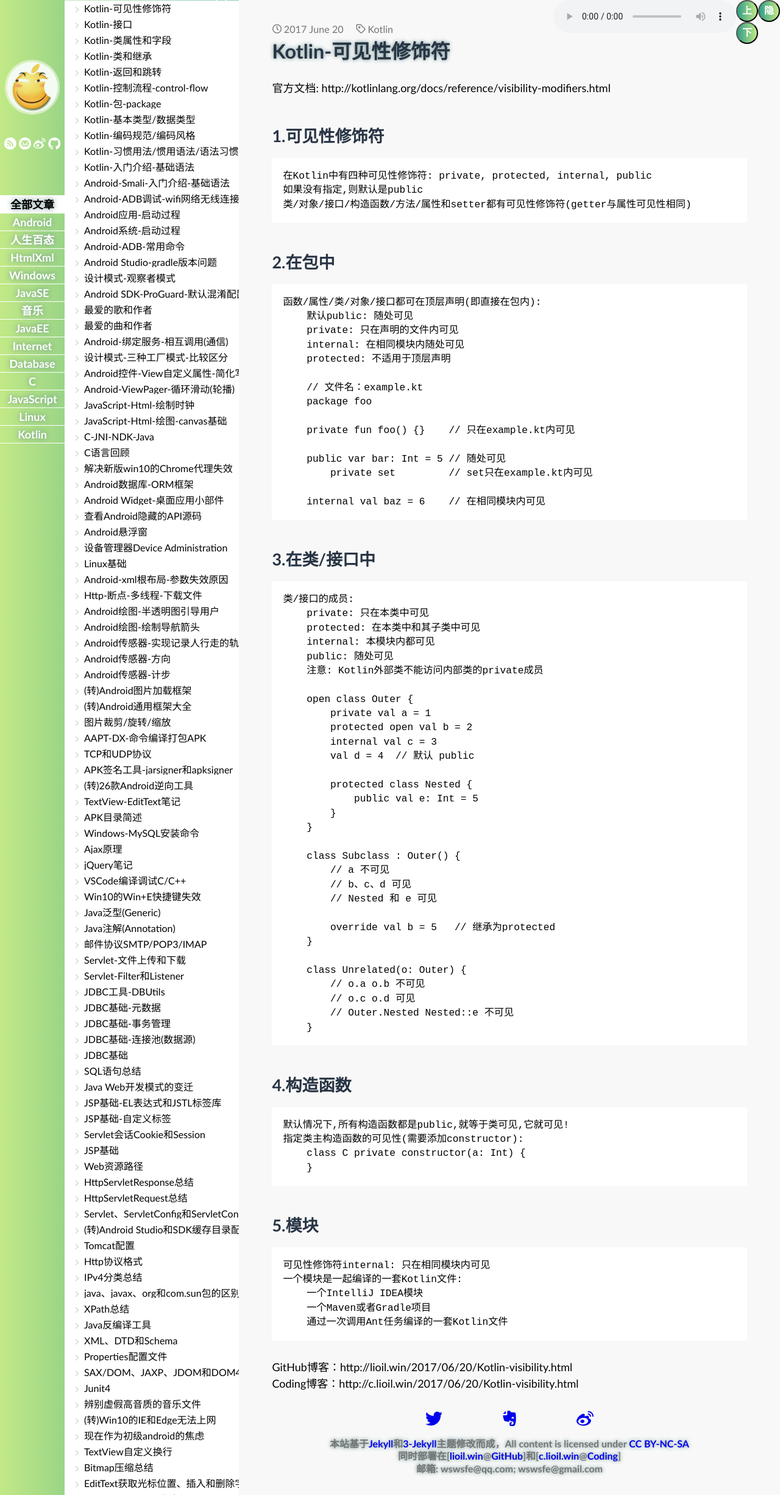
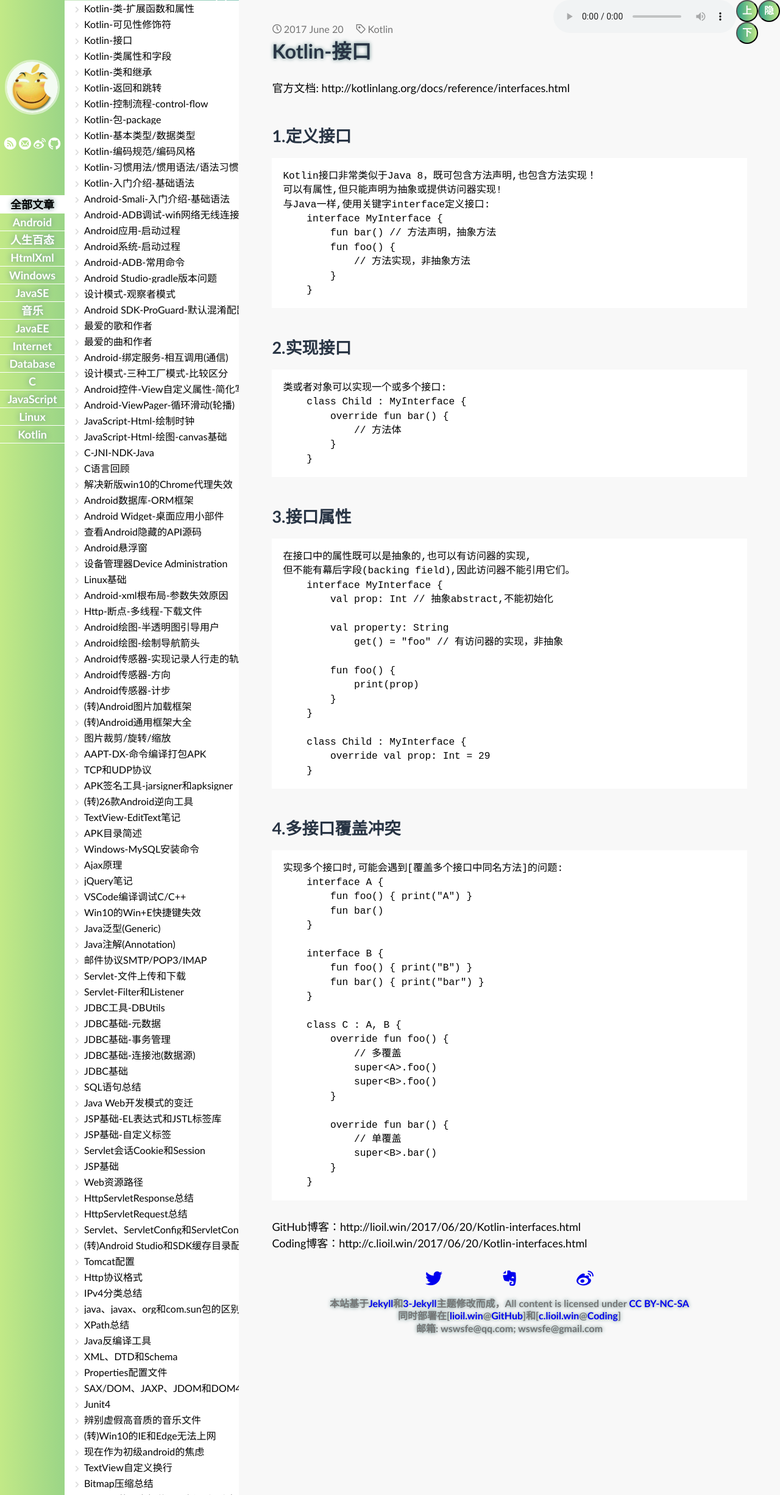
Before and after one commit to lioilwin/lioilwin.github.io, a Jekyll site: the page built from _posts/2017-06-20-Kotlin-interfaces.md, in a window 1280 px wide. Shown: the whole page at 61% size. Built offline with Jekyll 4.4.1, drawn with Linux system fonts in a browser that asks for light colours; some web fonts are replaced; comment, search, counter and statistics services are not loaded.

Commit message:
添加文章

```diff
--- a/_posts/2017-06-20-Kotlin-interfaces.md
+++ b/_posts/2017-06-20-Kotlin-interfaces.md
@@ -1,79 +1,71 @@
 ---
 layout: post
-title: Kotlin-可见性修饰符
+title: Kotlin-接口
 tags: Kotlin
 ---
-官方文档: http://kotlinlang.org/docs/reference/visibility-modifiers.html
+官方文档: http://kotlinlang.org/docs/reference/interfaces.html
 
-## 1.可见性修饰符
-    在Kotlin中有四种可见性修饰符: private, protected, internal, public
-    如果没有指定,则默认是public
-    类/对象/接口/构造函数/方法/属性和setter都有可见性修饰符(getter与属性可见性相同)
-
-## 2.在包中
-    函数/属性/类/对象/接口都可在顶层声明(即直接在包内):
-        默认public: 随处可见
-        private: 只在声明的文件内可见
-        internal: 在相同模块内随处可见
-        protected: 不适用于顶层声明
-
-        // 文件名：example.kt
-        package foo
-
-        private fun foo() {}    // 只在example.kt内可见
-
-        public var bar: Int = 5 // 随处可见
-            private set         // set只在example.kt内可见
-
-        internal val baz = 6    // 在相同模块内可见
-
-
-
-## 3.在类/接口中
-    类/接口的成员:
-        private: 只在本类中可见
-        protected: 在本类中和其子类中可见
-        internal: 本模块内都可见
-        public: 随处可见
-        注意: Kotlin外部类不能访问内部类的private成员
-
-        open class Outer {
-            private val a = 1
-            protected open val b = 2
-            internal val c = 3
-            val d = 4  // 默认 public
-
-            protected class Nested {
-                public val e: Int = 5
+## 1.定义接口
+    Kotlin接口非常类似于Java 8，既可包含方法声明,也包含方法实现！
+    可以有属性,但只能声明为抽象或提供访问器实现!
+    与Java一样,使用关键字interface定义接口:
+        interface MyInterface {
+            fun bar() // 方法声明，抽象方法
+            fun foo() {
+                // 方法实现，非抽象方法
             }
         }
 
-        class Subclass : Outer() {
-            // a 不可见
-            // b、c、d 可见
-            // Nested 和 e 可见
-
-            override val b = 5   // 继承为protected
+## 2.实现接口
+    类或者对象可以实现一个或多个接口:
+        class Child : MyInterface {
+            override fun bar() {
+                // 方法体
+            }
         }
 
-        class Unrelated(o: Outer) {
-            // o.a o.b 不可见
-            // o.c o.d 可见
-            // Outer.Nested Nested::e 不可见
+## 3.接口属性
+    在接口中的属性既可以是抽象的,也可以有访问器的实现,
+    但不能有幕后字段(backing field),因此访问器不能引用它们。
+        interface MyInterface {
+            val prop: Int // 抽象abstract,不能初始化
+
+            val property: String
+                get() = "foo" // 有访问器的实现，非抽象
+
+            fun foo() {
+                print(prop)
+            }
         }
 
-## 4.构造函数
-    默认情况下,所有构造函数都是public,就等于类可见,它就可见!
-    指定类主构造函数的可见性(需要添加constructor):
-        class C private constructor(a: Int) {
+        class Child : MyInterface {
+            override val prop: Int = 29
         }
 
-## 5.模块
-    可见性修饰符internal: 只在相同模块内可见
-    一个模块是一起编译的一套Kotlin文件:
-        一个IntelliJ IDEA模块
-        一个Maven或者Gradle项目
-        通过一次调用Ant任务编译的一套Kotlin文件
+## 4.多接口覆盖冲突
+    实现多个接口时,可能会遇到[覆盖多个接口中同名方法]的问题:
+        interface A {
+            fun foo() { print("A") }
+            fun bar()
+        }
 
-GitHub博客：http://lioil.win/2017/06/20/Kotlin-visibility.html
-Coding博客：http://c.lioil.win/2017/06/20/Kotlin-visibility.html
+        interface B {
+            fun foo() { print("B") }
+            fun bar() { print("bar") }
+        }
+
+        class C : A, B {
+            override fun foo() {
+                // 多覆盖
+                super<A>.foo()
+                super<B>.foo()
+            }
+
+            override fun bar() {
+                // 单覆盖
+                super<B>.bar()
+            }
+        }
+
+GitHub博客：http://lioil.win/2017/06/20/Kotlin-interfaces.html
+Coding博客：http://c.lioil.win/2017/06/20/Kotlin-interfaces.html
```
Also changed, not shown: _posts/2017-06-20-Kotlin-.md (deleted, +0 -71 lines), _posts/2017-06-20-Kotlin-visibility.md (added, +79 -0 lines), _posts/2017-06-21-Kotlin-extensions.md (added, +186 -0 lines).
